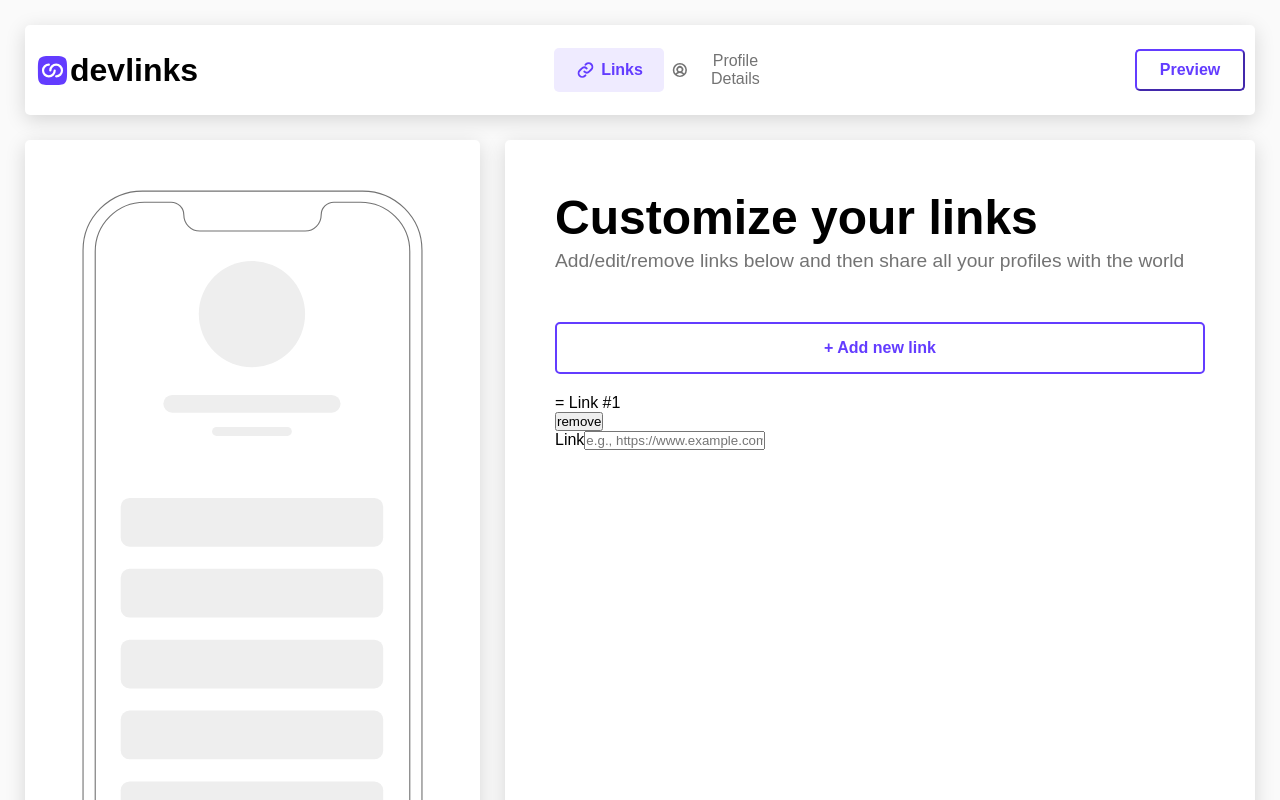
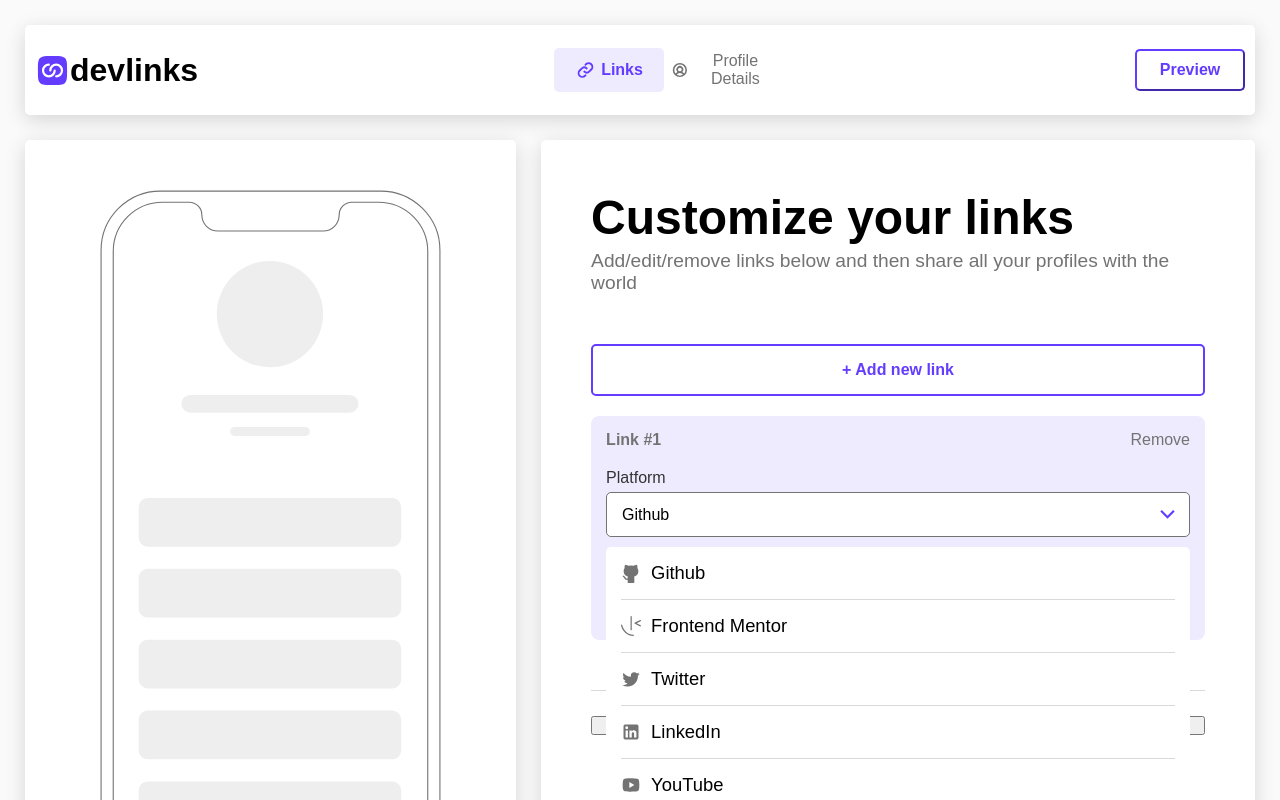
Before and after one commit to Yahyawi99/Link-sharing-app, a Next.js app: page / in a window 1280 px wide. Shown: the top 800 px of the page. Built offline with nearby package versions, Linux system fonts and the light colour scheme; a web font is replaced by a local one.

Commit message:
working on dropdow

```diff
--- /dev/null
+++ b/components/home/dropdown.tsx
@@ -0,0 +1,60 @@
+"use client";
+
+import { useState } from "react";
+import Image from "next/image";
+import platforms from "@/data/platforrms.json";
+import styles from "@/styles/pages/home/dropdown.module.css";
+
+export default function Dropdown() {
+  const [choice, setChoice] = useState(platforms[0]);
+
+  return (
+    <div className={styles.container}>
+      <label htmlFor="platformName">Platform</label>
+      {/* <div> */}
+      <input
+        id="platformName"
+        type="text"
+        name="platform"
+        value={choice}
+        readOnly
+      />
+      <Image
+        src="/icons/icon-chevron-down.svg"
+        alt="chevron-down"
+        width={15}
+        height={15}
+      />
+      {/* </div> */}
+
+      <div className={styles.platforms}>
+        {platforms.map((platform, i) => {
+          const iconName = platform.toLocaleLowerCase().split(/\.| /).join("");
+
+          return (
+            <div key={i} className={styles.platform}>
+              {/* <Image
+                src={`/icons/select-icons/icon-${iconName}.svg`}
+                alt={platform}
+                width={20}
+                height={20}
+              /> */}
+
+              <span
+                style={{
+                  maskImage: `url(/icons/select-icons/icon-${iconName}.svg)`,
+                }}
+              ></span>
+              <p>{platform}</p>
+            </div>
+          );
+        })}
+      </div>
+    </div>
+  );
+}
+
+/* {
+     "name":"Github",
+    "icon" :"/icons/select-icons/icon-github"
+   },*/
--- a/components/home/links.tsx
+++ b/components/home/links.tsx
@@ -1,3 +1,4 @@
+import Dropdown from "./dropdown";
 import styles from "@/styles/pages/home/links.module.css";
 
 export default async function Links() {
@@ -12,13 +13,13 @@
       <button>+ Add new link</button>
 
       <form className={styles.links}>
-        <div>
+        <div className={styles.link}>
           <div>
-            <p> = Link #1</p>
-            <button>remove</button>
+            <p>Link #1</p>
+            <button>Remove</button>
           </div>
 
-          <div></div>
+          <Dropdown />
 
           <div>
             <label htmlFor="url">Link</label>
@@ -30,6 +31,10 @@
             />
           </div>
         </div>
+
+        <div className={styles.submitBtn}>
+          <button type="submit">Save</button>
+        </div>
       </form>
     </div>
   );
--- /dev/null
+++ b/styles/pages/home/dropdown.module.css
@@ -0,0 +1,64 @@
+.container {
+  position: relative;
+}
+
+.container>img {
+  position: absolute;
+  right: 15px;
+  bottom: 15px;
+  transform-origin: center;
+}
+
+.platforms {
+  width: 100%;
+  max-height: 300px;
+  display: flex;
+  flex-direction: column;
+  gap: 10px;
+  background-color: var(--white);
+  border-radius: 5px;
+  position: absolute;
+  top: calc(100% + 10px);
+  overflow-y: scroll;
+  padding: 15px;
+}
+
+.platform {
+  display: flex;
+  align-items: center;
+  gap: 10px;
+  cursor: pointer;
+}
+
+.platform:not(:last-child) {
+  border-bottom: 1px solid var(--light-grey);
+  padding-bottom: 15px;
+  margin-bottom: 5px;
+}
+
+.platform>span {
+  width: 20px;
+  height: 20px;
+  background-color: var(--grey);
+  mask-repeat: no-repeat;
+  mask-size: 20px 20px;
+  transition: .3s;
+}
+
+.platform>p {
+  font-size: 1.15rem;
+  transition: .3s;
+}
+
+.platform:hover>span {
+  background-color: var(--purple);
+}
+
+.platform:hover>p {
+  color: var(--purple);
+}
+
+/* ========================== */
+.opened>img {
+  transform: rotate(180deg);
+}
--- a/styles/pages/home/header.module.css
+++ b/styles/pages/home/header.module.css
@@ -49,7 +49,7 @@
 }
 
 .header>div button:hover {
-  background: var(--light-grey);
+  background: var(--purple-hover);
 }
 
 .header svg {
--- a/styles/pages/home/index.module.css
+++ b/styles/pages/home/index.module.css
@@ -17,7 +17,7 @@
 
 
 .main>div:nth-child(1) {
-  flex: .7;
+  flex: .8;
   padding: 50px 0px;
 }
 
--- a/styles/pages/home/links.module.css
+++ b/styles/pages/home/links.module.css
@@ -1,3 +1,7 @@
+.linksContainer {
+  padding-bottom: 50px;
+}
+
 .linksContainer>h1 {
   font-size: 3rem;
   margin-bottom: 5px;
@@ -22,6 +26,72 @@
   margin: 50px 0 20px 0;
 }
 
+
 .linksContainer>button:hover {
+  background-color: var(--purple-hover);
+}
+
+.links>div {
+  display: flex;
+  flex-direction: column;
+  gap: 20px;
+}
+
+
+/* =================Link================= */
+.link {
   background-color: var(--purple-light);
+  border-radius: 8px;
+  padding: 15px;
 }
+
+.link>div {
+  display: flex;
+  flex-direction: column;
+  gap: 5px;
+}
+
+.link>div:nth-child(1) {
+  flex-direction: row;
+  justify-content: space-between;
+}
+
+.link>div:nth-child(1)>p {
+  color: var(--grey);
+  font-weight: 600;
+}
+
+.link div:nth-child(1) button {
+  background-color: transparent;
+  color: var(--grey);
+  border: none;
+  font-size: 1rem;
+  cursor: pointer;
+}
+
+.link div:nth-child(1) button:hover {
+  color: var(--red);
+}
+
+.link label {
+  color: var(--dark-grey);
+}
+
+.link input {
+  height: 45px;
+  font-size: 1rem;
+  border: 1px solid var(--grey);
+  border-radius: 5px;
+  outline: none;
+  padding-left: 15px;
+}
+
+.link div:nth-child(2) input {
+  cursor: pointer;
+}
+
+.submitBtn {
+  border-top: 1px solid var(--light-grey);
+  padding-top: 25px;
+  margin-top: 50px;
+}
```
